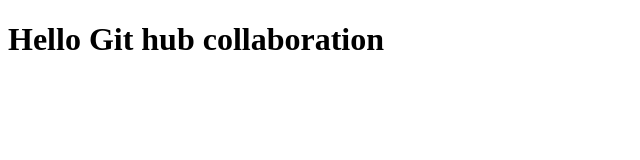
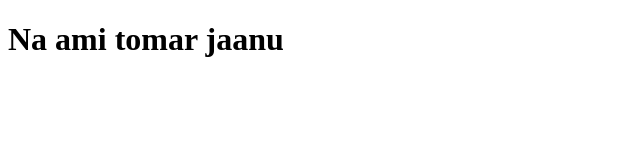
Before and after one commit to TashfiaS/sre, a plain HTML site: page index.html in a window 1280 px wide. Shown: the whole page, without its empty margins (0-640 px from the left). Drawn offline with Linux system fonts and the light colour scheme.

Commit message:
Update index.html

```diff
--- a/index.html
+++ b/index.html
@@ -7,6 +7,6 @@
     <title>Home</title>
   </head>
   <body>
-    <h1>Hello Git hub collaboration</h1>
+    <h1>Na ami tomar jaanu</h1>
   </body>
 </html>
```
